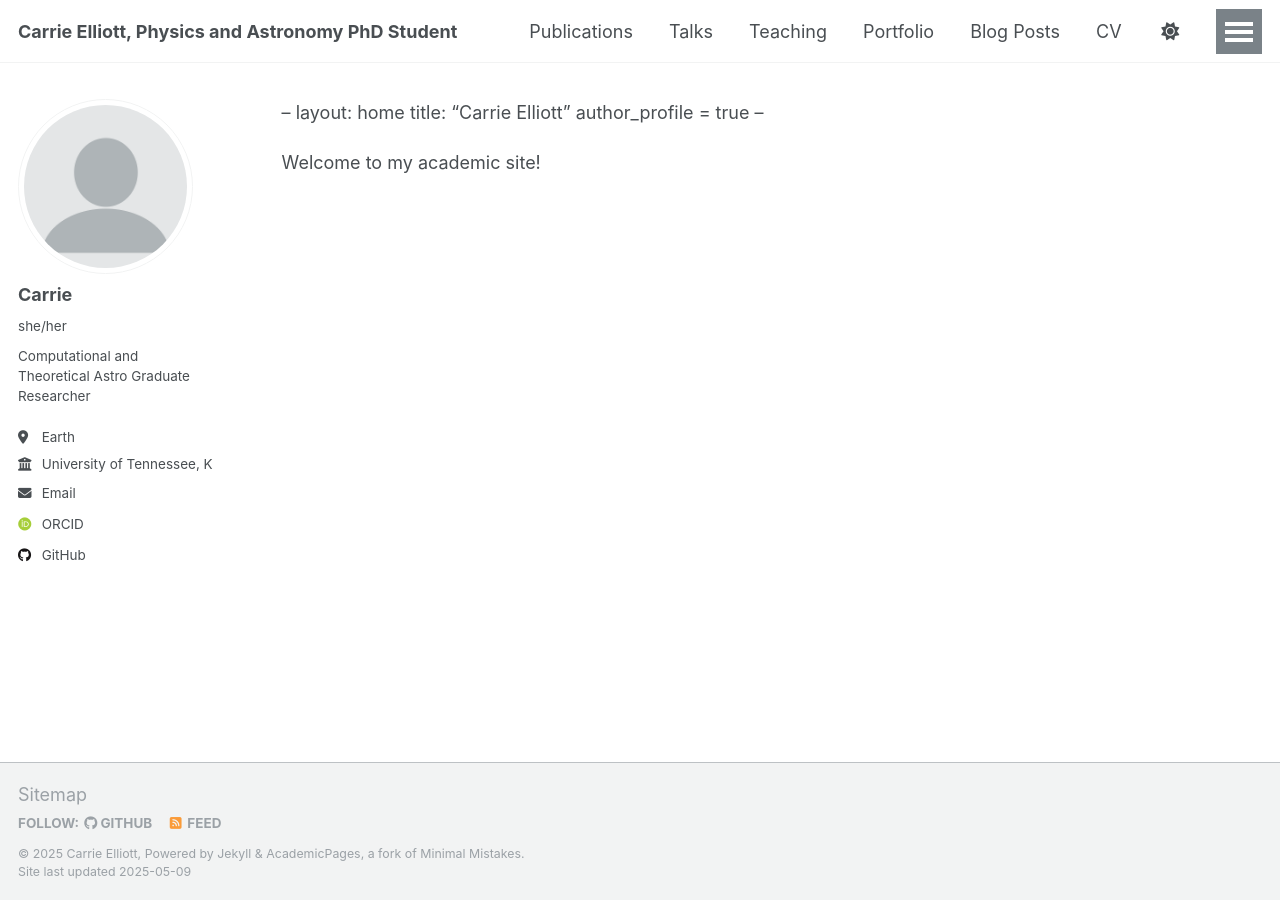
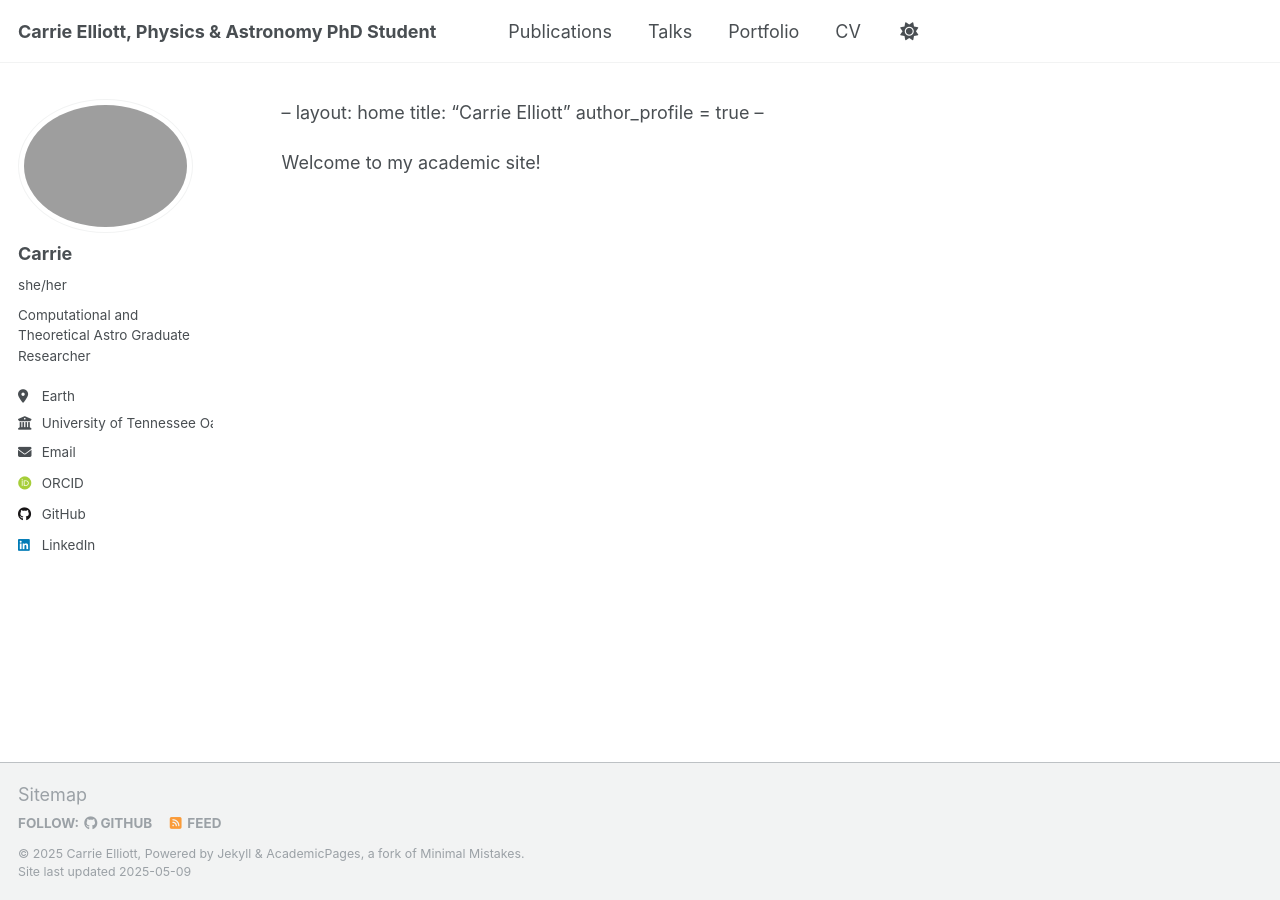
Before and after one commit to cellio00/cellio00.github.io, a Jekyll site: the page built from index.md, in a window 1280 px wide. Built offline with Jekyll 4.4.1, drawn with Linux system fonts in a browser that asks for light colours; some web fonts are replaced; our own code applies the rules of GitHub Pages for plain Markdown files.

Commit message:
customizing toolbar, content, etc.

```diff
--- a/_config.yml
+++ b/_config.yml
@@ -9,7 +9,7 @@
 # Basic Site Settings
 locale                   : "en-US"
 site_theme               : "default"
-title                    : "Carrie Elliott, Physics and Astronomy PhD Student"
+title                    : "Carrie Elliott, Physics &  Astronomy PhD Student"
 title_separator          : "-"
 name                     : &name "Carrie Elliott"
 description              : &description "Hi! I am Carrie, a first-year physics PhD student at The University of Tennessee, Knoxville. My research interests interests include computational astrophysics, particle physics, and nuclear astro; in addition, I have some particle accelerator experience sprinkled in as well. Both theory and experiment must be furthered, and in the modern age, consilience of experts from many fields has become critical. As such I love to collaborate and connect."
@@ -22,14 +22,15 @@ repository               : "cellio00/cellio00.github.io"
 #               Additional customization can be done by editing /_includes/author-profile.html
 author:
   # Biographic information
-  avatar           : "profile.png"
+  avatar           : "SelfiePhoto.png"
   name             : "Carrie"
   pronouns         : "she/her"
   bio              : "Computational and Theoretical Astro Graduate Researcher"
   location         : "Earth"
-  employer         : "University of Tennessee, Knoxville | Oak Ridge National Laboratory"
+  employer         : "University of Tennessee
+		      Oak Ridge National Lab"
   uri              : # URL
-  email            : "cellio18 @ tennessee.edu"
+  email            : "cellio18@tennessee.edu"
 
   # Academic websites
   academia         : # URL
@@ -60,7 +61,7 @@ author:
   keybase          : # Username
   instagram        : # Username
   lastfm           : # Username
-  linkedin         : # Username
+  linkedin         : "https://www.linkedin.com/in/carrie-elliott-30a550189/"
   mastodon         : # URL
   medium           : # URL
   pinterest        : # Username
```
Also changed, not shown: _data/navigation.yml (+6 -6 lines), 1 other file.
